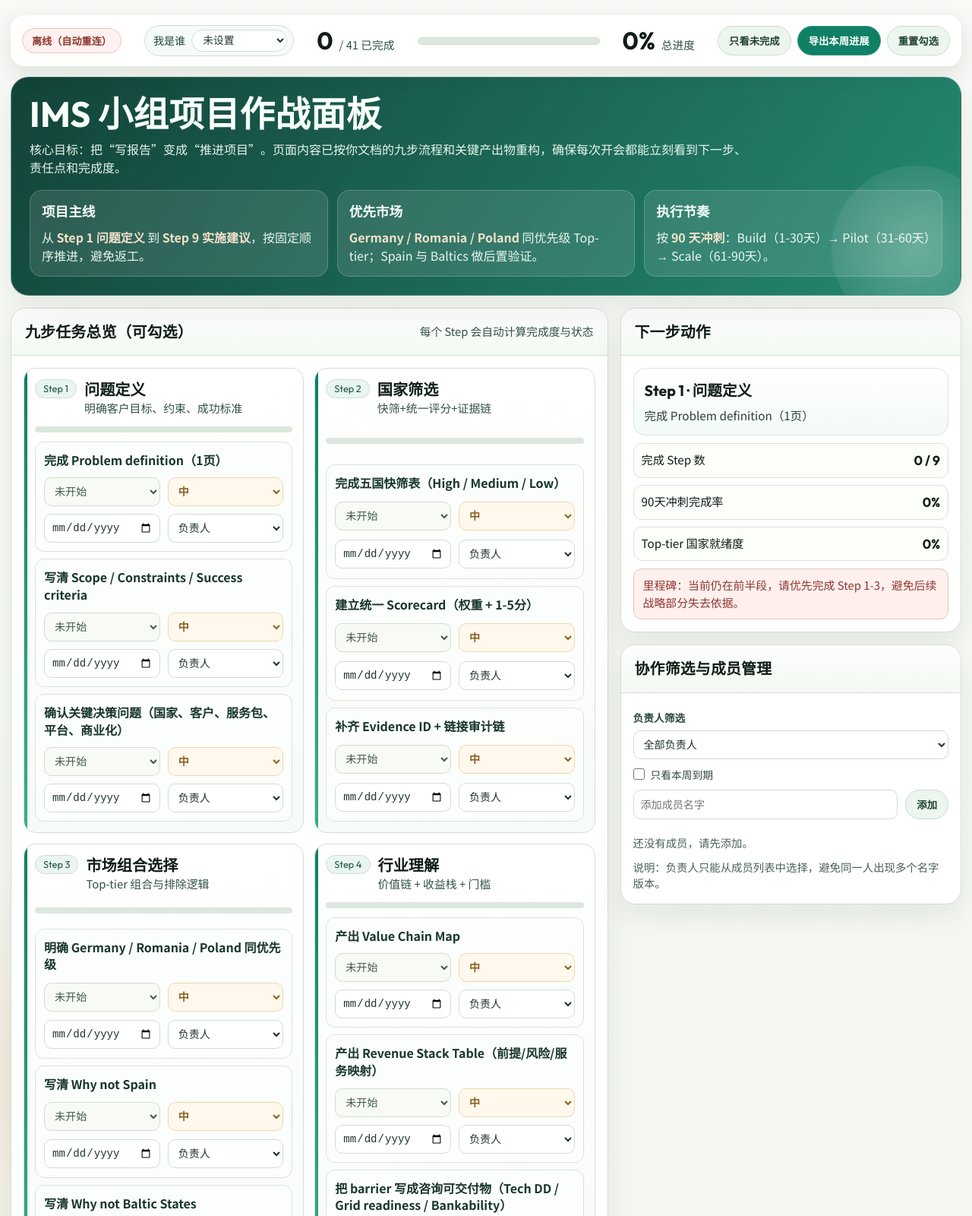
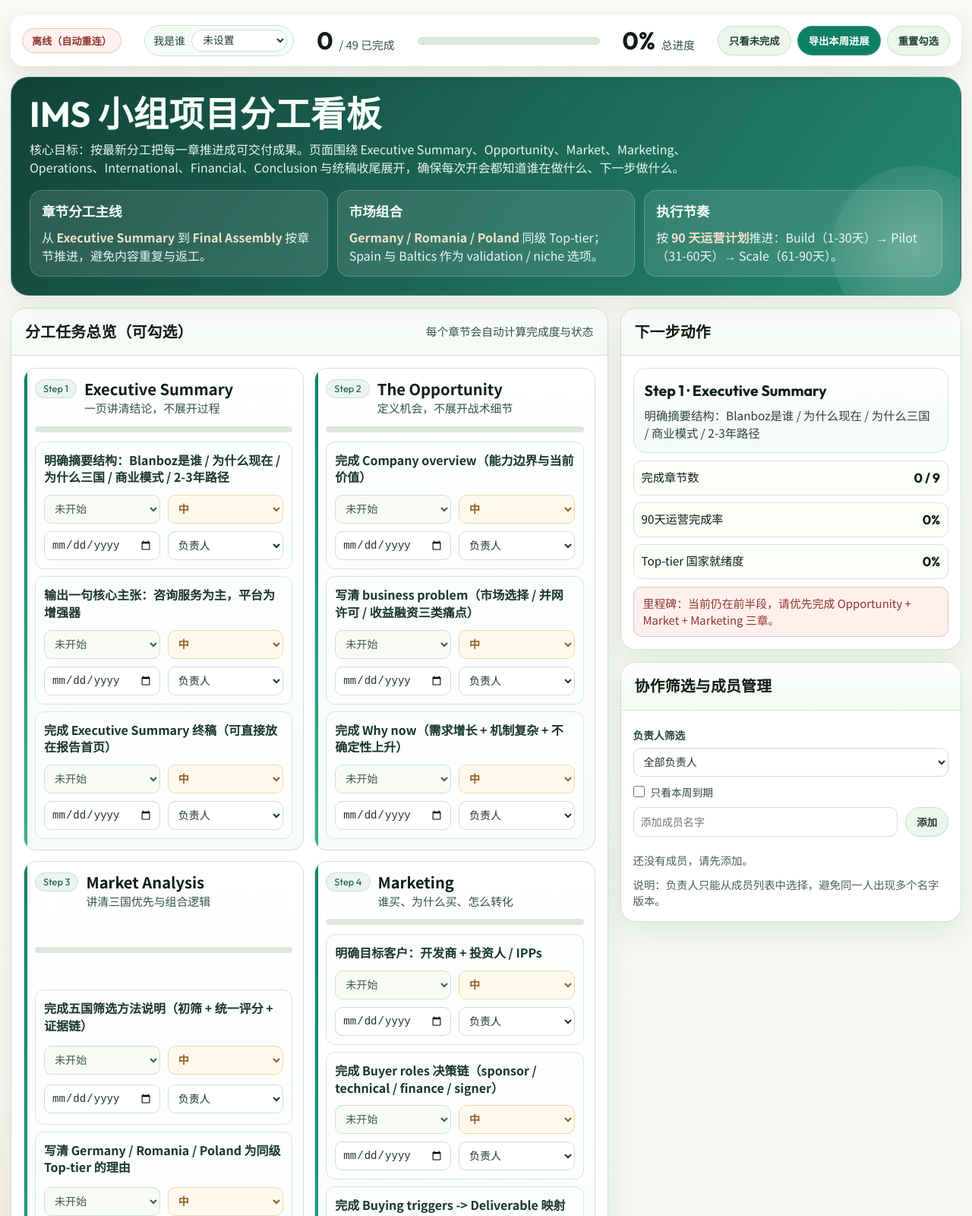
Before and after one commit to lastxuan4396/ims-group-dashboard-web, a website: page index.html in a window 1280 px wide. Shown: the top 1600 px of the page at 76% size. Drawn offline with Linux system fonts and the light colour scheme; no server answers.

Commit message:
feat: reconfigure dashboard tasks based on new outline split

```diff
--- a/app.js
+++ b/app.js
@@ -19,100 +19,108 @@
     {
       id: "s1",
       label: "Step 1",
-      title: "问题定义",
-      focus: "明确客户目标、约束、成功标准",
+      title: "Executive Summary",
+      focus: "一页讲清结论，不展开过程",
       tasks: [
-        "完成 Problem definition（1页）",
-        "写清 Scope / Constraints / Success criteria",
-        "确认关键决策问题（国家、客户、服务包、平台、商业化）"
+        "明确摘要结构：Blanboz是谁 / 为什么现在 / 为什么三国 / 商业模式 / 2-3年路径",
+        "输出一句核心主张：咨询服务为主，平台为增强器",
+        "完成 Executive Summary 终稿（可直接放在报告首页）"
       ]
     },
     {
       id: "s2",
       label: "Step 2",
-      title: "国家筛选",
-      focus: "快筛+统一评分+证据链",
+      title: "The Opportunity",
+      focus: "定义机会，不展开战术细节",
       tasks: [
-        "完成五国快筛表（High / Medium / Low）",
-        "建立统一 Scorecard（权重 + 1-5分）",
-        "补齐 Evidence ID + 链接审计链"
+        "完成 Company overview（能力边界与当前价值）",
+        "写清 business problem（市场选择 / 并网许可 / 收益融资三类痛点）",
+        "完成 Why now（需求增长 + 机制复杂 + 不确定性上升）"
       ]
     },
     {
       id: "s3",
       label: "Step 3",
-      title: "市场组合选择",
-      focus: "Top-tier 组合与排除逻辑",
+      title: "Market Analysis",
+      focus: "讲清三国优先与组合逻辑",
       tasks: [
-        "明确 Germany / Romania / Poland 同优先级",
-        "写清 Why not Spain",
-        "写清 Why not Baltic States"
+        "完成五国筛选方法说明（初筛 + 统一评分 + 证据链）",
+        "写清 Germany / Romania / Poland 为同级 Top-tier 的理由",
+        "写清 Spain / Baltics 暂不优先（validation / niche）",
+        "输出 Portfolio rationale：DE anchor / RO窗口 / PL桥接"
       ]
     },
     {
       id: "s4",
       label: "Step 4",
-      title: "行业理解",
-      focus: "价值链 + 收益栈 + 门槛",
+      title: "Marketing",
+      focus: "谁买、为什么买、怎么转化",
       tasks: [
-        "产出 Value Chain Map",
-        "产出 Revenue Stack Table（前提/风险/服务映射）",
-        "把 barrier 写成咨询可交付物（Tech DD / Grid readiness / Bankability）"
+        "明确目标客户：开发商 + 投资人 / IPPs",
+        "完成 Buyer roles 决策链（sponsor / technical / finance / signer）",
+        "完成 Buying triggers -> Deliverable 映射",
+        "完成 Buying journey（signal -> paid discovery -> full advisory -> retainer）",
+        "完成 Pack A/B/C 产品化定义"
       ]
     },
     {
       id: "s5",
       label: "Step 5",
-      title: "客户分析",
-      focus: "Persona + Buying Journey + Trigger",
+      title: "Operational Plan",
+      focus: "交付模式、能力配置、90天执行",
       tasks: [
-        "完成 Developer 与 Investor 两类 persona",
-        "写清 buyer roles 与 cheque signer",
-        "完成 Trigger -> Deliverable -> Value 映射"
+        "固化 delivery model：discovery -> project -> retainer",
+        "完成 capability model：内部能力与合作伙伴边界",
+        "完成 90-day operating plan：Build / Pilot / Scale",
+        "定义 platform optional 路径：先人工模板，后MVP决策"
       ]
     },
     {
       id: "s6",
       label: "Step 6",
-      title: "进入策略",
-      focus: "GTM + Offer + 90天行动",
+      title: "International Strategy",
+      focus: "三国并行与复制扩张逻辑",
       tasks: [
-        "定义 Pack A/B/C 交付边界与报价逻辑",
-        "设定漏斗指标（MQL/SQL/Proposal/Won/Repeat）",
-        "完成资源配置与 90 天计划"
+        "说明为什么采用 portfolio approach（而非单点进入）",
+        "定义三国角色：Germany anchor / Romania high-value / Poland bridge",
+        "写清 country-specific adaptation（服务、伙伴、数据源差异）",
+        "定义扩张逻辑：何时把 Spain / Baltics 纳入下一波"
       ]
     },
     {
       id: "s7",
       label: "Step 7",
-      title: "数字平台",
-      focus: "筛选器MVP与四模块",
+      title: "Financial Plan",
+      focus: "收入逻辑、假设、盈亏与情景",
       tasks: [
-        "定义 Feasibility / Vendor / Compliance / Revenue 四模块",
-        "输出 MVP -> Phase2 -> Phase3 路线",
-        "补齐 Data Source Map（模块×国家×来源×用途）"
+        "明确 revenue model：Discovery fee / Project fee / Retainer",
+        "完成 pricing logic（固定价 / 项目价 / 月费）",
+        "锁定 key assumptions（价格 / 转化 / 产能 / 成本）",
+        "输出 3-year revenue outlook（按产品线）",
+        "完成 break-even + sensitivity",
+        "补 platform scenario：Base（无平台）vs Enhanced（MVP上线）"
       ]
     },
     {
       id: "s8",
       label: "Step 8",
-      title: "盈利模式",
-      focus: "Pricing + Funnel + Financial Feasibility",
+      title: "Conclusion & Next Steps",
+      focus: "战略结论 + 优先动作",
       tasks: [
-        "设计三层定价（Platform / Discovery / Project+Retainer）",
-        "完成 funnel 转化逻辑与关键指标",
-        "完成敏感性分析与 Break-even 说明"
+        "给出最终战略结论：为什么 DE / RO / PL 是当前最优组合",
+        "列出 3-5 个最优先动作（模板/试点/名单/伙伴）",
+        "给出平台决策点：先模板化筛选，验证后再启用MVP"
       ]
     },
     {
       id: "s9",
       label: "Step 9",
-      title: "实施与建议",
-      focus: "路线图 + KPI + 风险预警",
+      title: "Final Assembly",
+      focus: "统稿、一致性与提交质量",
       tasks: [
-        "完成 0-90天 / 3-12月 / 12月+ 路线图",
-        "完成 KPI Dashboard（增长、交付质量、财务健康）",
-        "完成 Risk register（风险×预警×缓释）"
+        "完成章节衔接与逻辑一致性检查（避免重复或断层）",
+        "复核 Evidence IDs / 链接 / 图表编号",
+        "完成终稿排版与答辩版本同步"
       ]
     }
   ];
@@ -121,11 +129,11 @@
     {
       id: "p1",
       title: "Days 1-30 · Build",
-      goal: "准备期：先搭可复用资产",
+      goal: "准备期：建立可复用资产",
       tasks: [
-        "三国目标客户名单（每国10个）",
-        "Pack A/B 模板化（模型+清单+证据附件）",
-        "发布1份对外洞察作为获客素材"
+        "完成交付模板包（收益模型/合规清单/证据附件）",
+        "建立三国目标客户名单 + 合作伙伴短名单",
+        "完成标准化 discovery 问卷与访谈脚本"
       ]
     },
     {
@@ -134,8 +142,8 @@
       goal: "试点期：快速拿付费验证",
       tasks: [
         "完成 6-10 次 discovery calls",
-        "转化 2 个 Paid Discovery",
-        "沉淀 FAQ 与数据缺口库"
+        "转化 2 个 Paid Discovery（Pack A）",
+        "沉淀 FAQ / 数据缺口库 / 常见风险模板"
       ]
     },
     {
@@ -144,18 +152,18 @@
       goal: "放大期：形成高价值与复购",
       tasks: [
         "至少1个 Pack A 升级为 Pack B",
-        "建立 1-2 个合作伙伴互导",
-        "确定 Retainer 服务范围与报价"
+        "建立 1-2 个合作伙伴互导机制",
+        "明确是否启动 MVP（以试点数据为依据）"
       ]
     }
   ];
 
   const riskItems = [
-    "线索多但质量低：关注 SQL/MQL 比例与 Discovery 转化率",
-    "项目交付周期过长：关注延期率与返工率",
-    "证据不可审计：检查 Evidence ID + 链接完整度",
-    "政策机制变化快：建立监管 tracker 并月度更新",
-    "三国并行分散：统一模板，国家差异参数化"
+    "章节分工重叠：先锁定每章 owner，避免多人重复写作",
+    "证据链缺口：每个关键结论必须有 Evidence ID 与来源链接",
+    "财务假设不一致：统一 price / conversion / capacity 假设口径",
+    "过度依赖平台开发：坚持“无平台也能跑通”作为基线",
+    "三国深度不均衡：按 anchor/high-value/bridge 分配研究力度"
   ];
 
   let eventSource = null;
@@ -1081,7 +1089,7 @@
     const sprintPercent = Math.round((sprintDone / sprintIds.length) * 100);
     document.getElementById("sprintPercent").textContent = `${sprintPercent}%`;
 
-    const countryKeys = ["s2-t2", "s2-t3", "s3-t1", "s3-t2", "s3-t3"];
+    const countryKeys = ["s3-t1", "s3-t2", "s3-t3", "s3-t4"];
     const countryDone = countryKeys.filter((id) => isDoneTask(getTask(id))).length;
     const countryReady = Math.round((countryDone / countryKeys.length) * 100);
     document.getElementById("countryReady").textContent = `${countryReady}%`;
@@ -1124,13 +1132,13 @@
     box.className = "milestone";
     if (doneSteps >= 7) {
       box.classList.add("good");
-      box.textContent = "里程碑：已进入冲刺收尾区（>=7个Step完成），优先做交付质量和证据链完整性。";
+      box.textContent = "里程碑：已进入收尾冲刺区（>=7章完成），优先做证据链、财务口径与统稿一致性。";
     } else if (percent >= 45) {
       box.classList.add("warn");
-      box.textContent = "里程碑：进度过半，下一阶段重点是 Step 7-9 的平台、盈利与实施闭环。";
+      box.textContent = "里程碑：进度过半，下一阶段重点推进国际策略、财务计划与结论落地。";
     } else {
       box.classList.add("risk");
-      box.textContent = "里程碑：当前仍在前半段，请优先完成 Step 1-3，避免后续战略部分失去依据。";
+      box.textContent = "里程碑：当前仍在前半段，请优先完成 Opportunity + Market + Marketing 三章。";
     }
   }
 
--- a/index.html
+++ b/index.html
@@ -3,7 +3,7 @@
 <head>
   <meta charset="UTF-8" />
   <meta name="viewport" content="width=device-width, initial-scale=1.0" />
-  <title>IMS 小组项目作战面板</title>
+  <title>IMS 小组项目分工看板</title>
   <link rel="preconnect" href="https://fonts.googleapis.com">
   <link rel="preconnect" href="https://fonts.gstatic.com" crossorigin>
   <link href="https://fonts.googleapis.com/css2?family=Noto+Sans+SC:wght@400;500;700;800&family=Outfit:wght@400;600;700;800&display=swap" rel="stylesheet">
@@ -871,20 +871,20 @@
 
   <main class="page" id="pageRoot">
     <section class="hero">
-      <h1>IMS 小组项目作战面板</h1>
-      <p>核心目标：把“写报告”变成“推进项目”。页面内容已按你文档的九步流程和关键产出物重构，确保每次开会都能立刻看到下一步、责任点和完成度。</p>
+      <h1>IMS 小组项目分工看板</h1>
+      <p>核心目标：按最新分工把每一章推进成可交付成果。页面围绕 Executive Summary、Opportunity、Market、Marketing、Operations、International、Financial、Conclusion 与统稿收尾展开，确保每次开会都知道谁在做什么、下一步做什么。</p>
       <div class="hero-grid">
         <article class="hero-card">
-          <h3>项目主线</h3>
-          <p>从 <strong>Step 1 问题定义</strong> 到 <strong>Step 9 实施建议</strong>，按固定顺序推进，避免返工。</p>
+          <h3>章节分工主线</h3>
+          <p>从 <strong>Executive Summary</strong> 到 <strong>Final Assembly</strong> 按章节推进，避免内容重复与返工。</p>
         </article>
         <article class="hero-card">
-          <h3>优先市场</h3>
-          <p><strong>Germany / Romania / Poland</strong> 同优先级 Top-tier；Spain 与 Baltics 做后置验证。</p>
+          <h3>市场组合</h3>
+          <p><strong>Germany / Romania / Poland</strong> 同级 Top-tier；Spain 与 Baltics 作为 validation / niche 选项。</p>
         </article>
         <article class="hero-card">
           <h3>执行节奏</h3>
-          <p>按 <strong>90 天冲刺</strong>：Build（1-30天）→ Pilot（31-60天）→ Scale（61-90天）。</p>
+          <p>按 <strong>90 天运营计划</strong>推进：Build（1-30天）→ Pilot（31-60天）→ Scale（61-90天）。</p>
         </article>
       </div>
     </section>
@@ -892,8 +892,8 @@
     <section class="layout">
       <div class="panel">
         <div class="panel-head">
-          <h2>九步任务总览（可勾选）</h2>
-          <span class="hint">每个 Step 会自动计算完成度与状态</span>
+          <h2>分工任务总览（可勾选）</h2>
+          <span class="hint">每个章节会自动计算完成度与状态</span>
         </div>
         <div class="panel-body">
           <div class="steps" id="stepsContainer"></div>
@@ -911,8 +911,8 @@
               <p id="nextActionBody">先勾选至少一项任务，系统会给出最小可执行下一步。</p>
             </article>
             <div class="kpi">
-              <div class="kpi-item"><span>完成 Step 数</span><strong id="doneSteps">0 / 9</strong></div>
-              <div class="kpi-item"><span>90天冲刺完成率</span><strong id="sprintPercent">0%</strong></div>
+              <div class="kpi-item"><span>完成章节数</span><strong id="doneSteps">0 / 9</strong></div>
+              <div class="kpi-item"><span>90天运营完成率</span><strong id="sprintPercent">0%</strong></div>
               <div class="kpi-item"><span>Top-tier 国家就绪度</span><strong id="countryReady">0%</strong></div>
             </div>
             <div class="milestone" id="milestoneBox">里程碑状态待更新</div>
@@ -944,7 +944,7 @@
 
     <section class="panel">
       <div class="panel-head">
-        <h2>90天冲刺（Step 6 提炼）</h2>
+          <h2>90天运营计划（Operational Plan 提炼）</h2>
       </div>
       <div class="panel-body">
         <div class="roadmap" id="sprintContainer"></div>
@@ -954,7 +954,7 @@
     <section class="layout">
       <section class="panel">
         <div class="panel-head">
-          <h2>五国筛选结果（来自 STEP 2-3）</h2>
+          <h2>五国筛选结果（来自 Market Analysis）</h2>
         </div>
         <div class="panel-body">
           <div class="table-wrap">
```
